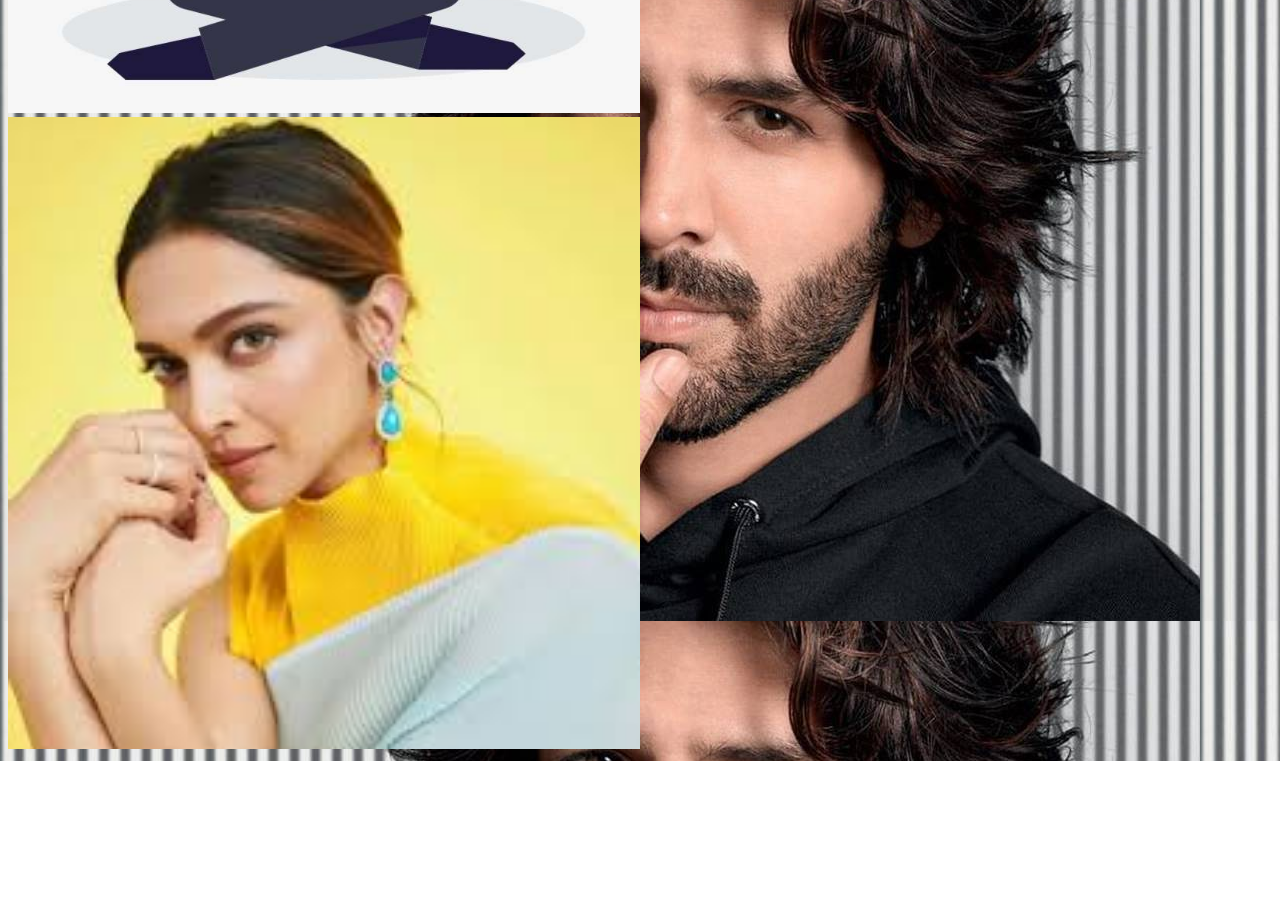
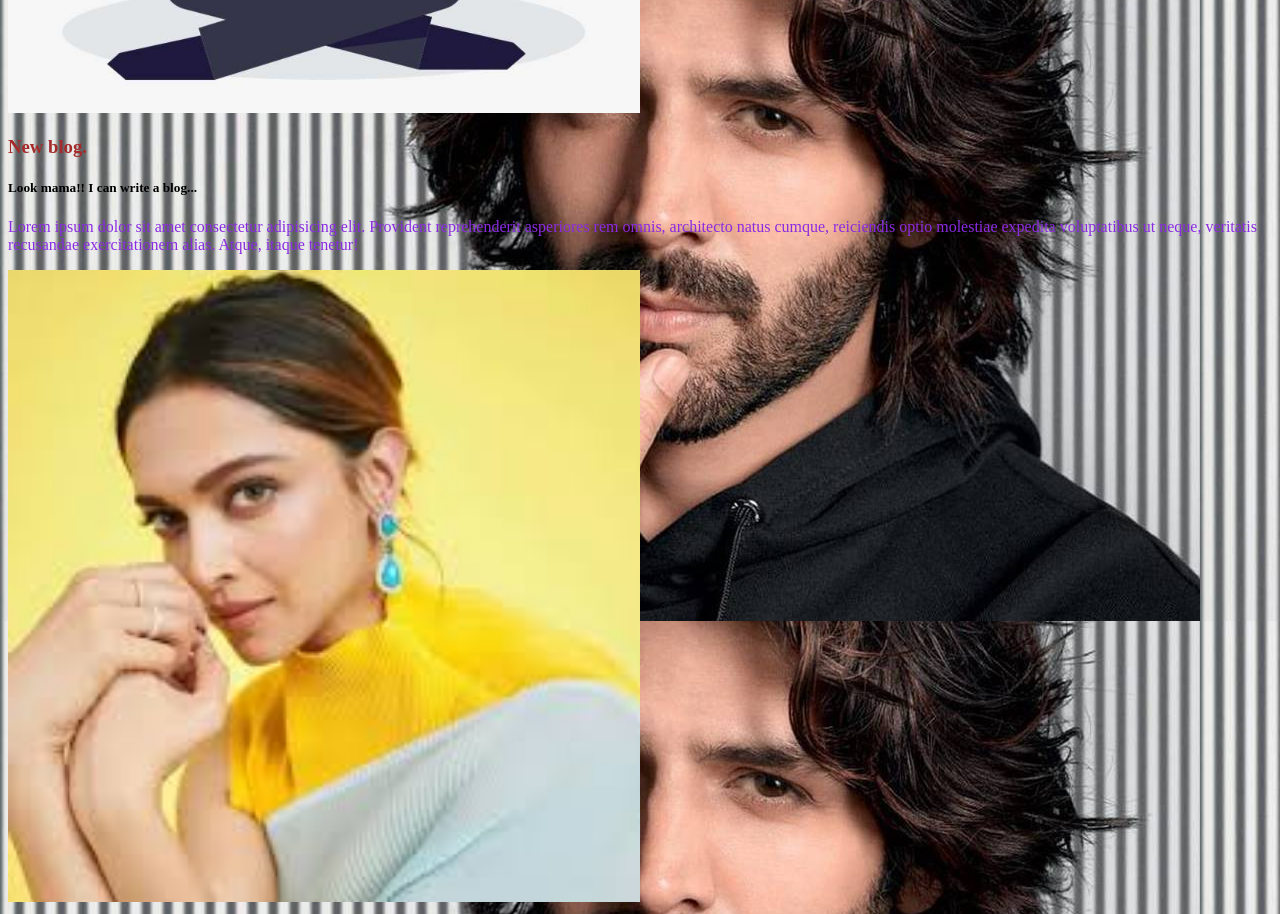
Before and after one commit to saimasiddique/my-first-PH-repo, a plain HTML site: page index.html in a window 1280 px wide. Shown: the part 1380-2294 px from the top of the page. Before the commit the page ends 2141 px from the top, so only its background shows below. Drawn offline with Linux system fonts and the light colour scheme.

Commit message:
new blog added

```diff
--- a/index.html
+++ b/index.html
@@ -14,6 +14,11 @@
     <p>chakri naiiii.</p>
     <img src="deepika.jpg" alt="deepika">
     <img src="girl.jpg" alt="Girl Photo">
+    <div>
+        <h3>New blog.</h3>
+        <h5>Look mama!! I can write a blog...</h5>
+        <p>Lorem ipsum dolor sit amet consectetur adipisicing elit. Provident reprehenderit asperiores rem omnis, architecto natus cumque, reiciendis optio molestiae expedita voluptatibus ut neque, veritatis recusandae exercitationem alias. Atque, itaque tenetur!</p>
+    </div>
     <img src="deepika.jpg" alt="">
 </body>
 </html>
```
